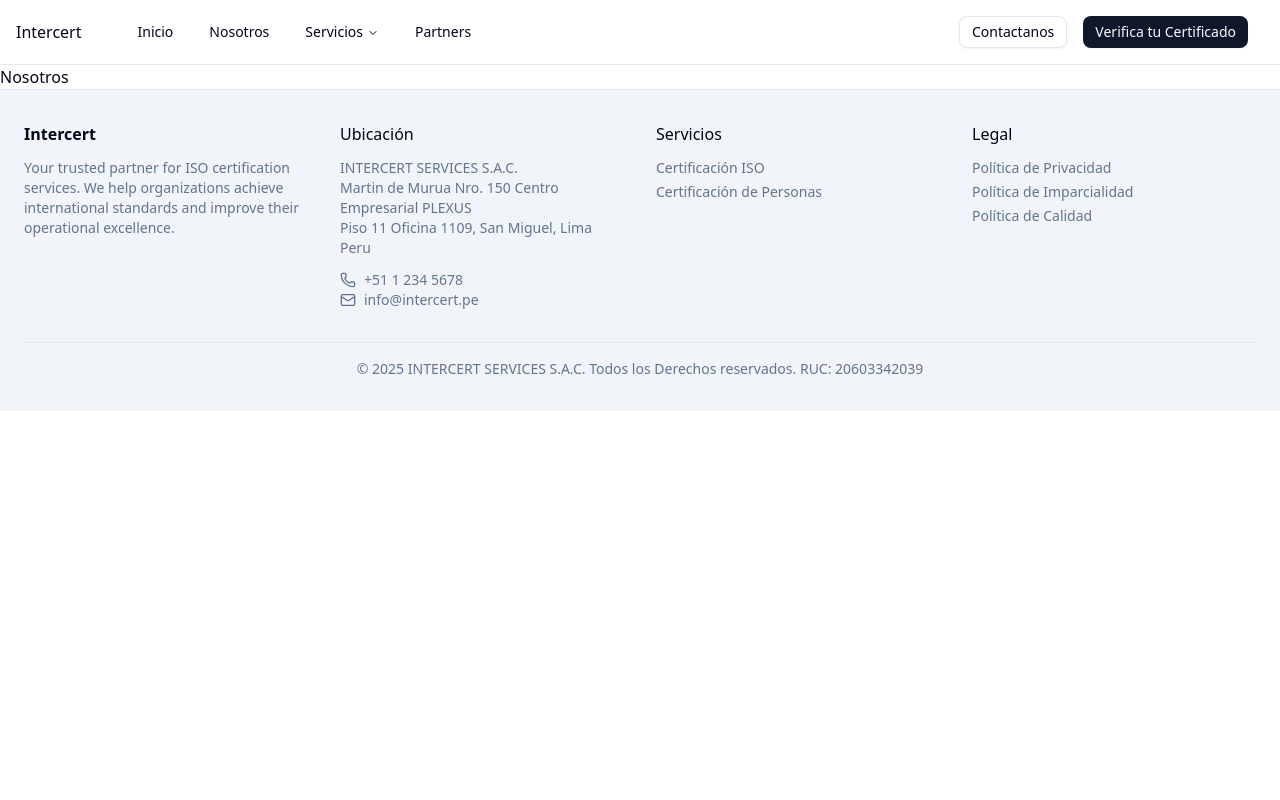
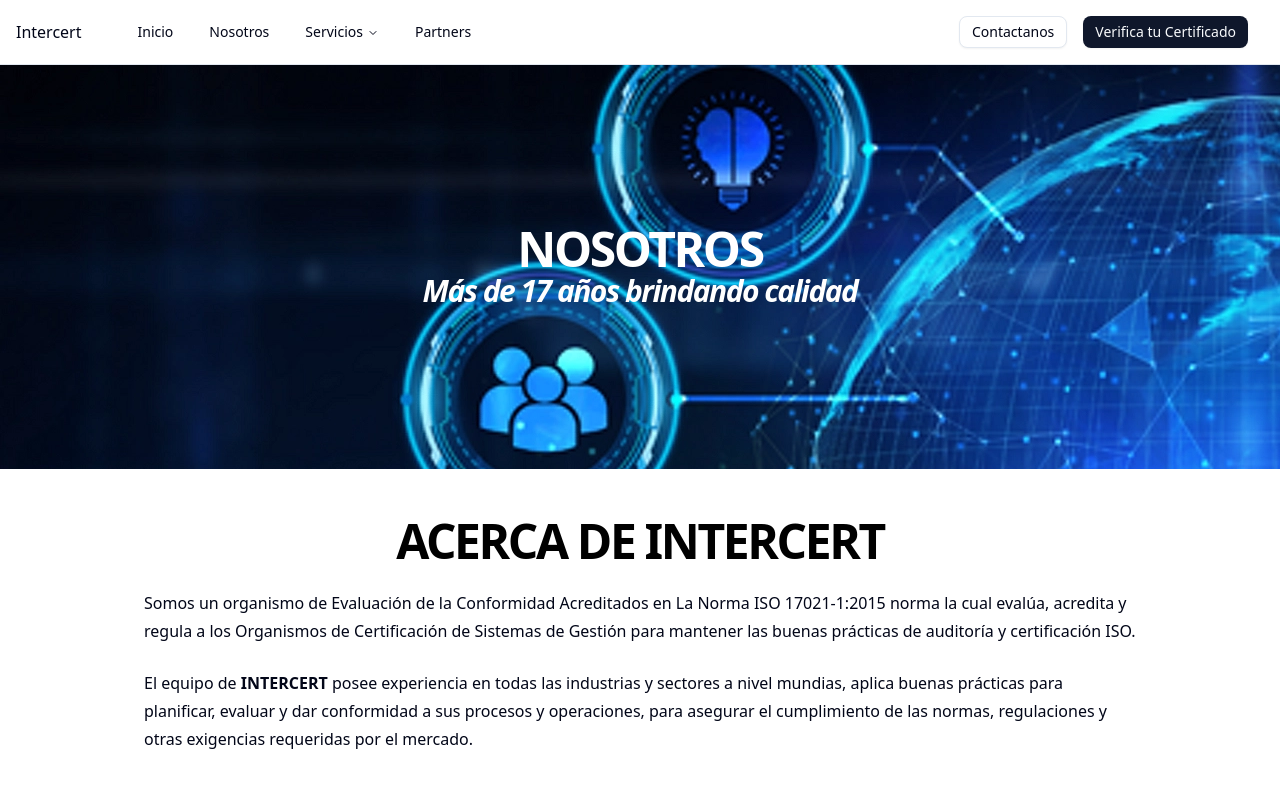
Before and after one commit to Sol-dev-Int/intercert-landing-peru-copia-sol, a Next.js app: page /nosotros in a window 1280 px wide. Shown: the top 800 px of the page. Built offline with nearby package versions, Linux system fonts and the light colour scheme.

Commit message:
feat: add people certifications page

```diff
--- a/app/nosotros/page.tsx
+++ b/app/nosotros/page.tsx
@@ -1,8 +1,35 @@
-
+import bg from "@/public/img-nosotros.webp";
 export default function AboutPage() {
     return (
-        <>
-            <h1> Nosotros </h1>
-        </>
+        <div className={`flex flex-col items-center `}>
+            <div className="w-full py-12 md:py-24 lg:py-40  "
+                 style={{
+                     backgroundImage: `url(${bg.src})`,
+                     width: '100%',
+                     objectFit: 'contain',
+                 }}>
+                <h1 className="text-center text-3xl font-bold tracking-tighter sm:text-4xl md:text-5xl text-white">
+                    NOSOTROS
+                </h1>
+                <span className="block text-center text-xl font-bold italic tracking-tighter sm:text-2xl md:text-3xl text-white">
+                        Más de 17 años brindando calidad
+                </span>
+            </div>
+            <div className={`flex flex-col px-4 max-w-5xl my-12`}>
+                <h1 className="text-center text-3xl font-bold tracking-tighter sm:text-4xl md:text-5xl text-black">
+                    ACERCA DE <strong>INTERCERT</strong>
+                </h1>
+                <span className="leading-7 [&:not(:first-child)]:mt-6">
+                    Somos un organismo de Evaluación de la  Conformidad Acreditados en La Norma ISO 17021-1:2015 norma
+                    la cual evalúa, acredita y regula a los Organismos de Certificación de Sistemas de Gestión para mantener
+                    las buenas prácticas de auditoría y certificación ISO.
+                </span>
+                <span className="leading-7 [&:not(:first-child)]:mt-6">
+                    El equipo de <strong>INTERCERT</strong> posee experiencia en todas las industrias y sectores a nivel mundias,
+                    aplica buenas prácticas para planificar, evaluar y dar conformidad a sus procesos y operaciones, para asegurar
+                    el cumplimiento de las normas, regulaciones y otras exigencias requeridas por el mercado.
+                </span>
+            </div>
+        </div>
     );
 }
```
Also changed, not shown: public/img-nosotros.webp (added), public/nosotros-img.jpg (added).
